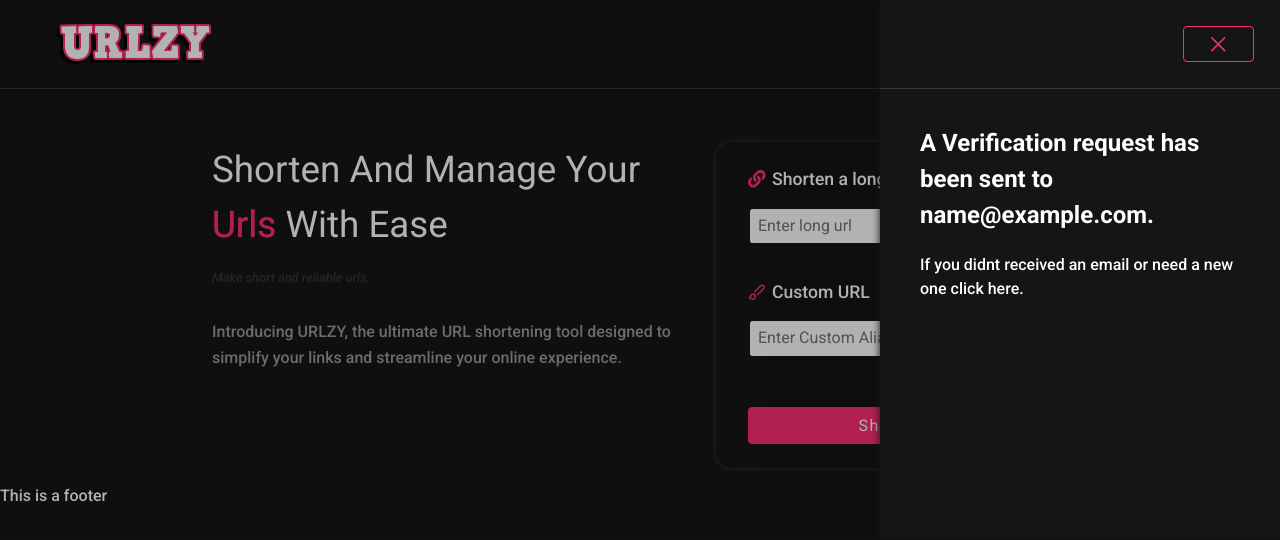
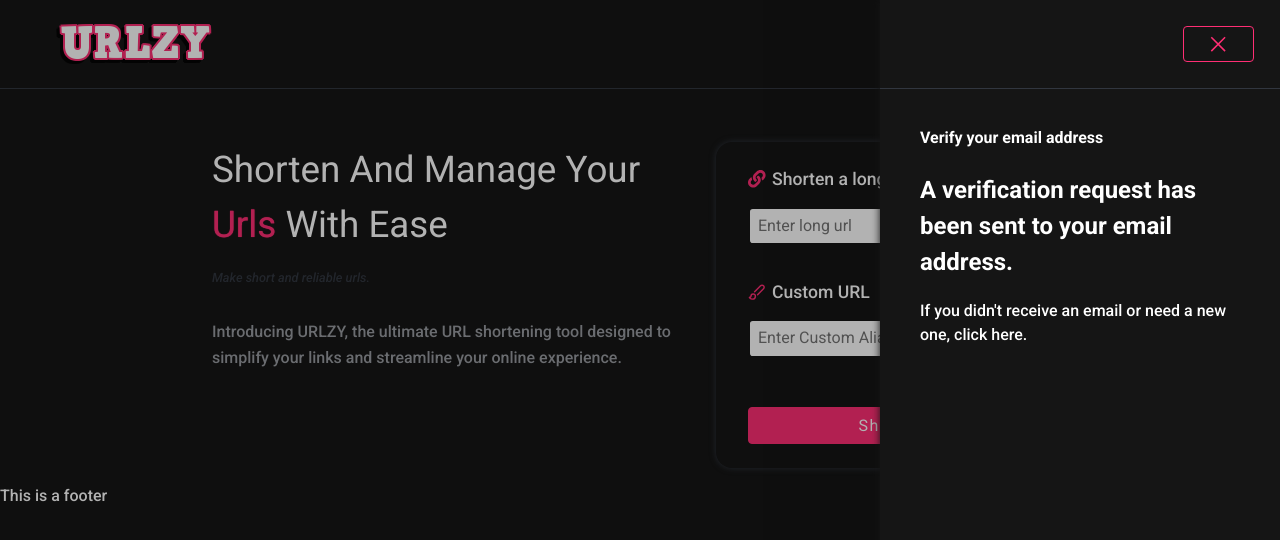
Before and after one commit to gsusk/urlz, a React (Vite) app in the folder client/: page /email/verify in a window 1280 px wide. Shown: the top 540 px of the page. Built offline with nearby package versions, Linux system fonts and the light colour scheme; sample sign-in values are in the browser's storage.

Commit message:
change to refresh-verify page

```diff
--- a/client/src/components/RegisterForm.tsx
+++ b/client/src/components/RegisterForm.tsx
@@ -67,7 +67,6 @@
       [id]: value,
     }));
   };
-  console.error(username, email, password, confirmPassword);
 
   const handleSubmit = async (e: React.FormEvent<HTMLFormElement>) => {
     e.preventDefault();
--- a/client/src/pages/Verify.tsx
+++ b/client/src/pages/Verify.tsx
@@ -3,16 +3,26 @@
 import "./Login.css";
 import { useAppSelector } from "../hooks/appSelector";
 import { getNewVerificationEmail } from "../services/auth";
+import { useState } from "react";
+import { errorHandler } from "../utils/errorparser";
 
 function Verify() {
   const user = useAppSelector((state) => state.user.user);
+  const [loading, setLoading] = useState<boolean>(false);
+  const [isSuccessful, setIsSuccessful] = useState<boolean>(false);
+  const [error, setError] = useState("");
 
   const handleClick = async (e: React.FormEvent<HTMLSpanElement>) => {
     e.preventDefault();
     try {
-      const res = await getNewVerificationEmail();
+      setError("");
+      setLoading(true);
+      await getNewVerificationEmail();
+      setIsSuccessful(true);
     } catch (err) {
-      ("");
+      setError(errorHandler(err as Error).message);
+    } finally {
+      setLoading(false);
     }
   };
 
@@ -33,12 +43,41 @@
         </div>
         <div className="lat-bar-icontainer">
           <div>
-            <h2>A Verification request has been sent to {user.email}.</h2>
-            <p>
-              If you didnt received an email or need a new one click{" "}
-              <span onClick={handleClick}>here</span>.
-            </p>
+            <h4>Verify your email address</h4>
           </div>
+          {!isSuccessful && !loading && !error && (
+            <div>
+              <h2>
+                A verification request has been sent to your email address.
+              </h2>
+              <p>
+                If you didn't receive an email or need a new one, click{" "}
+                <span onClick={handleClick}>here</span>.
+              </p>
+            </div>
+          )}
+          {loading && <div>Loading...</div>}
+          {error && error.trim().length > 0 && (
+            <div>
+              <h2>An error occurred during the request process.</h2>
+              <p>More info: {error}</p>
+              <p>
+                Try again <span onClick={handleClick}>here</span> or contact
+                with support.
+              </p>
+            </div>
+          )}
+          {isSuccessful && !loading && !error && (
+            <div>
+              <h2>
+                A new verification request has been sent to your email address.
+              </h2>
+              <p>
+                If you didn't receive an email or need a new one, click{" "}
+                <span onClick={handleClick}>here</span>.
+              </p>
+            </div>
+          )}
         </div>
         <div className="bmt"></div>
       </section>
--- a/client/src/services/auth.ts
+++ b/client/src/services/auth.ts
@@ -69,5 +69,5 @@
 }
 
 export async function getNewVerificationEmail() {
-  return await client.post("/auth/refresh-verify", {});
+  return await client.post("/auth/refresh-verify");
 }
--- a/client/src/utils/errorparser.ts
+++ b/client/src/utils/errorparser.ts
@@ -28,7 +28,7 @@
 export function errorHandler<T>(err: Error) {
   if (isAxiosError<{ message: string; errors?: T[] }>(err) && err.response) {
     return {
-      message: err.response.data.message,
+      message: err.response.data.message || "Unexpected Error.",
       errors: normalizeError<T>(err.response.data.errors!),
     };
   }
```
